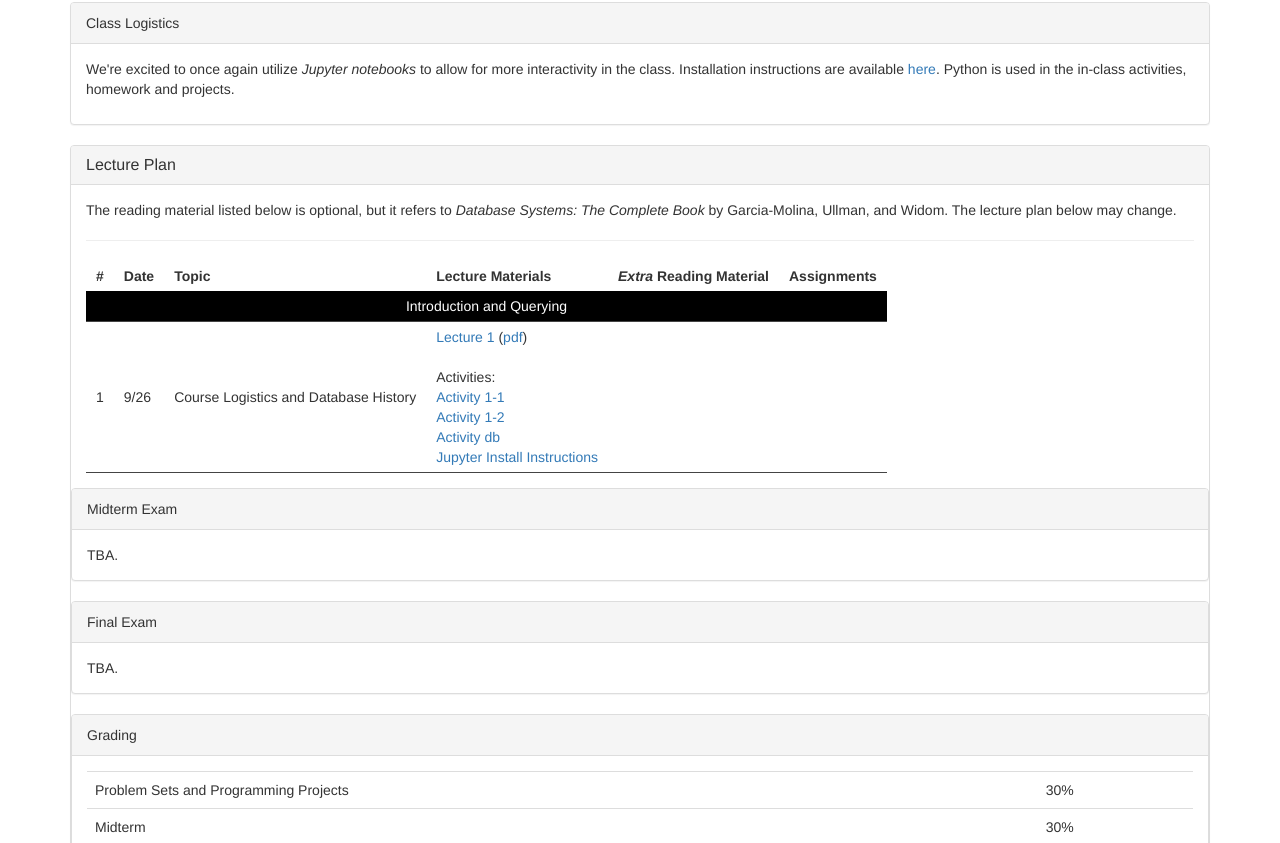
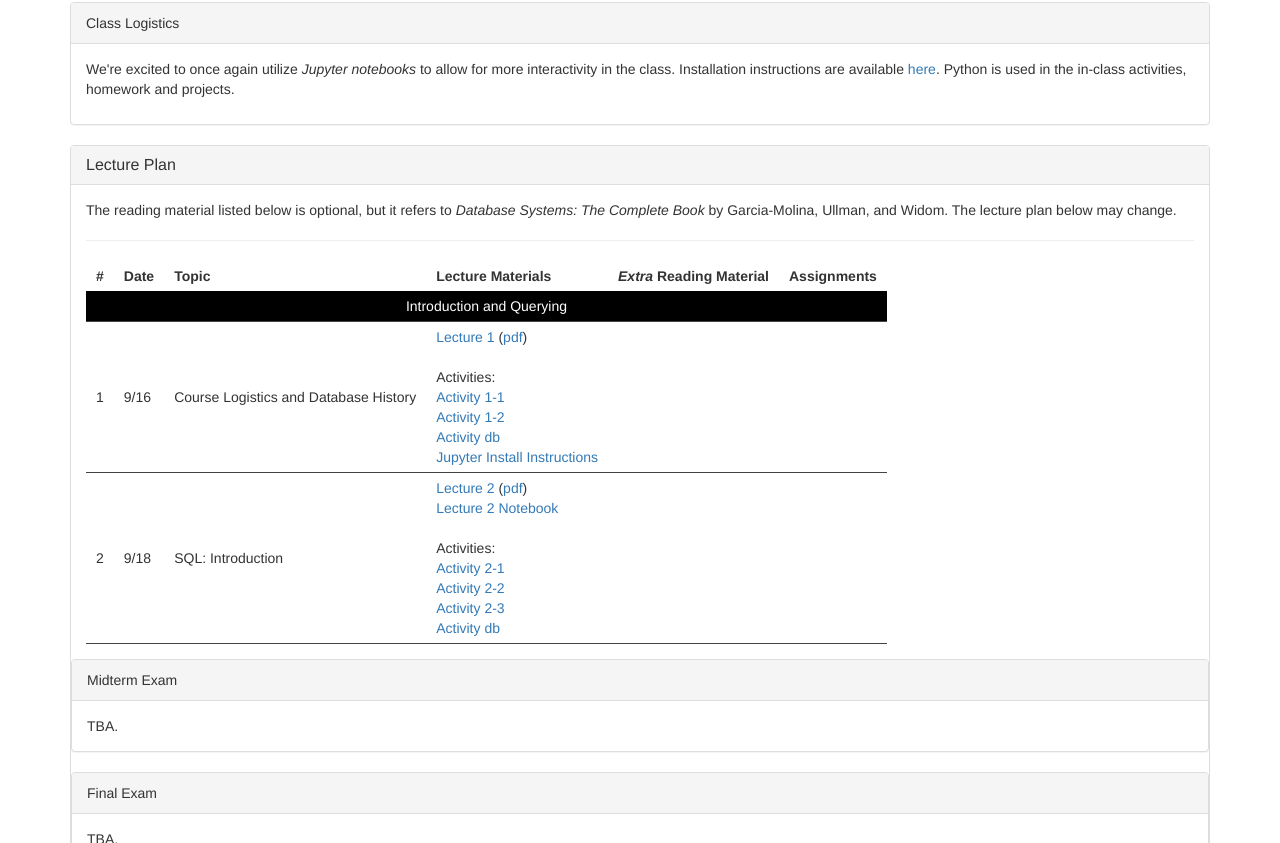
Before and after one commit to yazduni-cs/database-fall2018, a plain HTML site: page index.html in a window 1280 px wide. Shown: the part 508-1351 px from the top of the page. Drawn offline with nearby package versions, Linux system fonts and the light colour scheme.

Commit message:
Homepage update.

```diff
--- a/index.html
+++ b/index.html
@@ -115,7 +115,7 @@ and Widom. The lecture plan below may change.
     </tr>
   <tr>
     <td>1</td>
-    <td>9/26</td>
+    <td>9/16</td>
     <td>Course Logistics and Database History</td>
     <td>
       <a href="lectures/lecture-1/Lecture_1_Intro.pptx">Lecture 1</a> (<a href="lectures/lecture-1/Lecture_1_Intro.pdf">pdf</a>) <br> <br>
@@ -127,6 +127,25 @@ and Widom. The lecture plan below may change.
     </td>
     <td></td>
     <td></td>
+  </tr>
+
+  <tr>
+    <td>2</td>
+    <td>9/18</td>
+    <td>SQL: Introduction</td>
+    <td>
+      <a href="lectures/lecture-2-3-4/Lecture_2_SQL.pptx">Lecture 2</a> (<a href="lectures/lecture-2-3-4/Lecture_2_SQL.pdf">pdf</a>) <br>
+      <a href="lectures/lecture-2-3-4/Lecture-2.ipynb" download>Lecture 2 Notebook</a>
+      <br> <br>
+      Activities: <br>
+      <a href="lectures/lecture-2-3-4/Activity-2-1.ipynb" download>Activity 2-1</a> <!--a href="lectures/lecture-2-3-4/Activity-2-1-Solutions.ipynb" download>(soln)</a--> <br>
+      <a href="lectures/lecture-2-3-4/Activity-2-2.ipynb" download>Activity 2-2</a> <!--a href="lectures/lecture-2-3-4/Activity-2-2-Solutions.ipynb" download>(soln)</a--> <br>
+      <a href="lectures/lecture-2-3-4/Activity-2-3.ipynb" download>Activity 2-3</a> <!--a href="lectures/lecture-2-3-4/Activity-2-3-Solutions.ipynb" download>(soln)</a--><br>
+      <a href="lectures/lecture-2-3-4/dataset_1.db" download>Activity db</a> <br>
+    </td>
+    <td></td>
+    <td>
+    </td>
   </tr>
 </tbody>
     </table>
```
